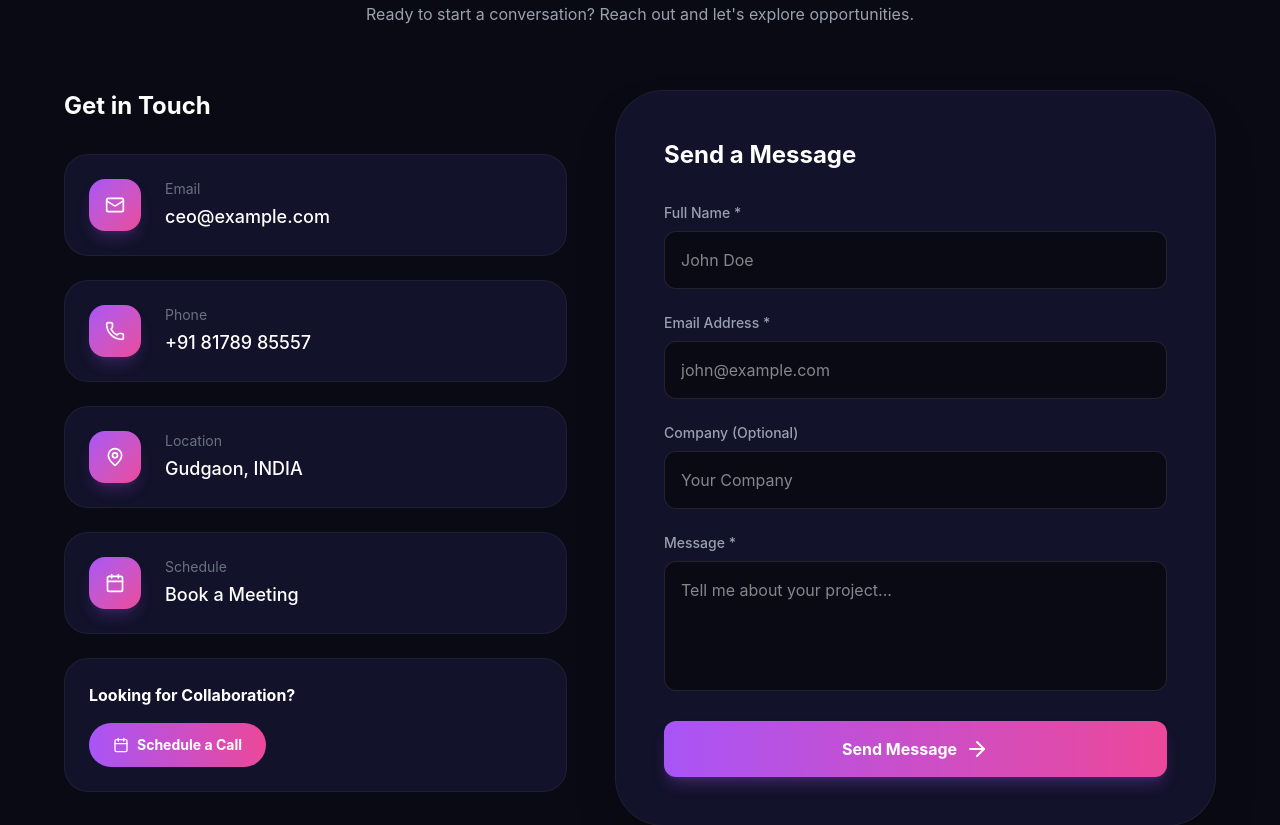
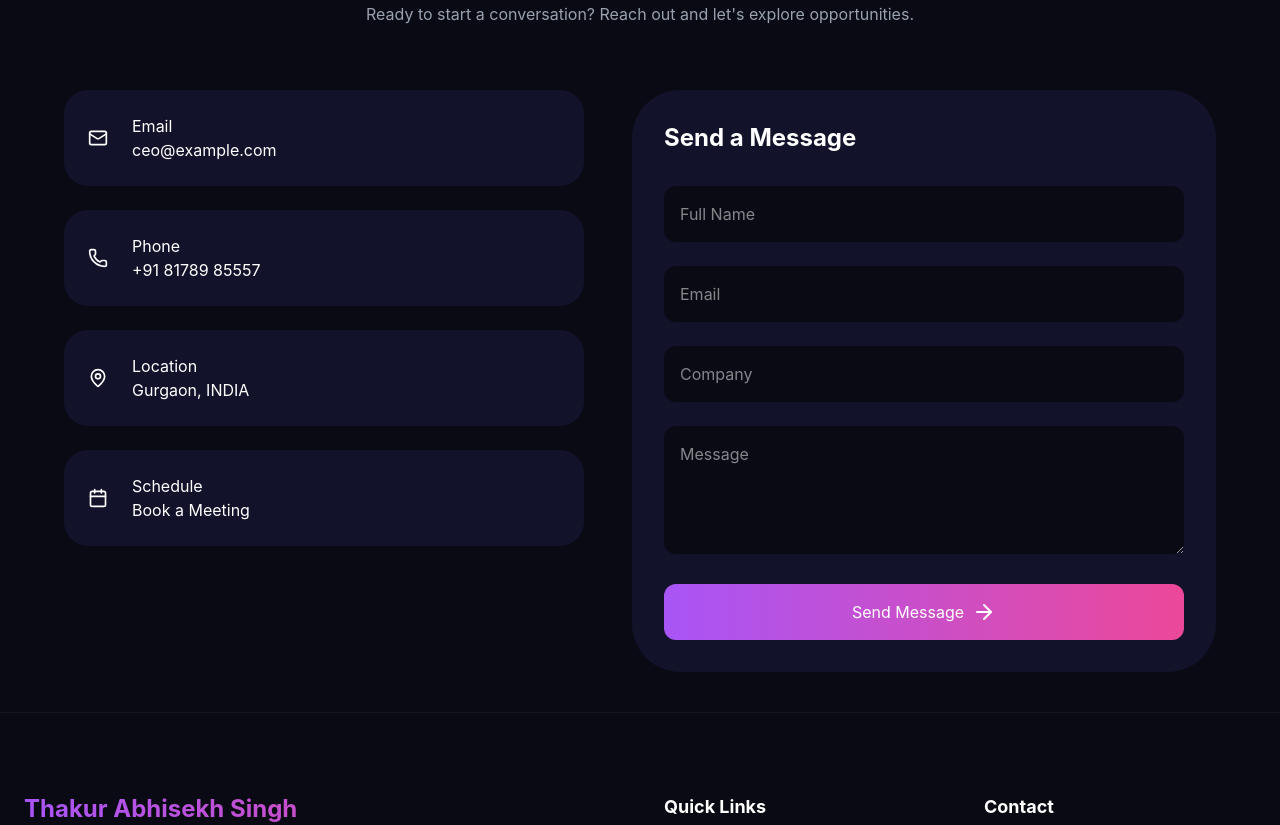
Before and after one commit to Ankushchaurasia/CeoPortfolio, a React (Vite) app in the folder 3d_portfolio/: page / in a window 1280 px wide. Shown: the part 4820-5645 px from the top of the page. Built offline with nearby package versions, Linux system fonts and the light colour scheme.

Commit message:
Updated Contact component and gitignore

```diff
--- a/3d_portfolio/src/components/Contact.jsx
+++ b/3d_portfolio/src/components/Contact.jsx
@@ -1,85 +1,340 @@
 
-import React from 'react';
+
+import React, { useState } from 'react';
 import { motion } from 'framer-motion';
 import { Mail, Phone, MapPin, Calendar, ArrowRight } from 'lucide-react';
 import { Link as ScrollLink } from 'react-scroll';
 
-const fadeInUp = { hidden: { opacity: 0, y: 60 }, visible: { opacity: 1, y: 0, transition: { duration: 0.6, ease: "easeOut" } } };
+const fadeInUp = {
+  hidden: { opacity: 0, y: 60 },
+  visible: {
+    opacity: 1,
+    y: 0,
+    transition: { duration: 0.6, ease: "easeOut" }
+  }
+};
 
 const SectionHeader = ({ title, subtitle, badge }) => (
-  <motion.div variants={fadeInUp} initial="hidden" whileInView="visible" viewport={{ once: true }} className="text-center mb-16">
+  <motion.div
+    variants={fadeInUp}
+    initial="hidden"
+    whileInView="visible"
+    viewport={{ once: true }}
+    className="text-center mb-16"
+  >
     <div className="flex justify-center mb-4">
-      <div className="bg-surface p-3 rounded-2xl bg-gradient-to-br from-primary-start/20 to-primary-end/20">{badge}</div>
+      <div className="bg-surface p-3 rounded-2xl bg-gradient-to-br from-primary-start/20 to-primary-end/20">
+        {badge}
+      </div>
     </div>
-    <h2 className="text-4xl md:text-5xl font-bold mb-4 text-gradient">{title}</h2>
-    <p className="text-gray-400 max-w-2xl mx-auto">{subtitle}</p>
+
+    <h2 className="text-4xl md:text-5xl font-bold mb-4 text-gradient">
+      {title}
+    </h2>
+
+    <p className="text-gray-400 max-w-2xl mx-auto">
+      {subtitle}
+    </p>
   </motion.div>
 );
 
 export default function Contact() {
+
+  // state
+  const [formData, setFormData] = useState({
+    name: "",
+    email: "",
+    company: "",
+    message: ""
+  });
+
+  const [loading, setLoading] = useState(false);
+  const [status, setStatus] = useState("");
+
+  // handle input change
+  const handleChange = (e) => {
+    setFormData({
+      ...formData,
+      [e.target.name]: e.target.value
+    });
+  };
+
+  // handle submit
+  const handleSubmit = async (e) => {
+
+    e.preventDefault();
+
+    setLoading(true);
+    setStatus("");
+
+    try {
+
+      const res = await fetch("http://localhost:5000/api/contact", {
+
+        method: "POST",
+
+        headers: {
+          "Content-Type": "application/json"
+        },
+
+        body: JSON.stringify(formData)
+
+      });
+
+      const data = await res.json();
+
+      if (data.success) {
+
+        setStatus("✅ Message sent successfully!");
+
+        setFormData({
+          name: "",
+          email: "",
+          company: "",
+          message: ""
+        });
+
+      } else {
+
+        setStatus("Failed to send message");
+
+      }
+
+    } catch (error) {
+
+      console.error(error);
+      setStatus("Server error");
+
+    }
+
+    setLoading(false);
+  };
+
   return (
     <section id="contact" className="py-10 relative scroll-mt-20">
-      <div className="absolute bottom-0 left-1/2 -translate-x-1/2 w-[80%] h-[50%] bg-primary-end/10 blur-[150px] rounded-full -z-10"></div>
+
       <div className="container mx-auto px-6">
-        <SectionHeader title="Let's Connect" subtitle="Ready to start a conversation? Reach out and let's explore opportunities." badge={<Mail className="text-primary-start" />} />
+
+        <SectionHeader
+          title="Let's Connect"
+          subtitle="Ready to start a conversation? Reach out and let's explore opportunities."
+          badge={<Mail className="text-primary-start" />}
+        />
 
         <div className="flex flex-col lg:flex-row gap-12 max-w-6xl mx-auto">
 
-          <motion.div initial={{ opacity: 0, x: -50 }} whileInView={{ opacity: 1, x: 0 }} viewport={{ once: true }} transition={{ duration: 0.6 }} className="flex-1 space-y-6">
-            <h3 className="text-2xl font-bold mb-8">Get in Touch</h3>
+          {/* LEFT SIDE */}
+          <motion.div
+            initial={{ opacity: 0, x: -50 }}
+            whileInView={{ opacity: 1, x: 0 }}
+            className="flex-1 space-y-6"
+          >
 
             {[
               { icon: <Mail size={20} />, title: "Email", val: "ceo@example.com" },
-              { icon: <Phone size={20} />, title: "Phone", val: "+91 81789 85557 " },
-              { icon: <MapPin size={20} />, title: "Location", val: "Gudgaon, INDIA" },
+              { icon: <Phone size={20} />, title: "Phone", val: "+91 81789 85557" },
+              { icon: <MapPin size={20} />, title: "Location", val: "Gurgaon, INDIA" },
               { icon: <Calendar size={20} />, title: "Schedule", val: "Book a Meeting" }
             ].map((item, idx) => (
-              <div key={idx} className="flex items-center p-6 bg-surface rounded-3xl border border-white/5 hover:border-primary-start/30 transition-colors">
-                <div className="bg-gradient-to-br from-primary-start to-primary-end p-4 rounded-2xl text-white mr-6 shadow-lg shadow-primary-start/20">{item.icon}</div>
+
+              <div key={idx} className="flex items-center p-6 bg-surface rounded-3xl">
+
+                <div className="mr-6">
+                  {item.icon}
+                </div>
+
                 <div>
-                  <p className="text-gray-500 text-sm mb-1">{item.title}</p>
-                  <p className="text-lg font-medium">{item.val}</p>
+                  <p>{item.title}</p>
+                  <p>{item.val}</p>
                 </div>
+
               </div>
+
             ))}
-
-            <div className="bg-surface p-6 rounded-3xl border border-white/5 inline-block w-full hover:border-primary-start/30 transition-colors">
-              <h5 className="font-bold mb-4">Looking for Collaboration?</h5>
-              <ScrollLink to="contact" smooth={true} offset={-70} className="bg-gradient-to-r-theme text-white font-bold py-3 px-6 rounded-full hover:opacity-90 transition-opacity cursor-pointer text-sm flex items-center gap-2 w-fit">
-                <Calendar size={16}/> Schedule a Call
-              </ScrollLink>
-            </div>
 
           </motion.div>
 
-{/* right forms */}
-          <motion.div initial={{ opacity: 0, x: 50 }} whileInView={{ opacity: 1, x: 0 }} viewport={{ once: true }} transition={{ duration: 0.6 }} className="flex-1 bg-surface p-8 md:p-12 rounded-[3rem] border border-white/5 shadow-2xl relative">
-            <div className="absolute inset-0 bg-gradient-to-br from-primary-start/5 to-primary-end/5 rounded-[3rem] -z-10"></div>
-            <h3 className="text-2xl font-bold mb-8">Send a Message</h3>
-            <form className="space-y-6">
-              <div>
-                <label className="block text-sm font-medium text-gray-400 mb-2">Full Name *</label>
-                <input type="text" placeholder="John Doe" className="w-full bg-background border border-white/10 px-4 py-4 rounded-xl focus:outline-none focus:border-primary-start transition-colors" />
-              </div>
-              <div>
-                <label className="block text-sm font-medium text-gray-400 mb-2">Email Address *</label>
-                <input type="email" placeholder="john@example.com" className="w-full bg-background border border-white/10 px-4 py-4 rounded-xl focus:outline-none focus:border-primary-start transition-colors" />
-              </div>
-              <div>
-                <label className="block text-sm font-medium text-gray-400 mb-2">Company (Optional)</label>
-                <input type="text" placeholder="Your Company" className="w-full bg-background border border-white/10 px-4 py-4 rounded-xl focus:outline-none focus:border-primary-start transition-colors" />
-              </div>
-              <div>
-                <label className="block text-sm font-medium text-gray-400 mb-2">Message *</label>
-                <textarea rows="4" placeholder="Tell me about your project..." className="w-full bg-background border border-white/10 px-4 py-4 rounded-xl focus:outline-none focus:border-primary-start transition-colors resize-none"></textarea>
-          </div>
-              <button type="submit" className="w-full bg-gradient-to-r-theme text-white font-bold py-4 px-8 rounded-xl hover:opacity-90 transition-opacity flex items-center justify-center gap-2 shadow-lg shadow-primary-start/25">
-                Send Message <ArrowRight />
+
+          {/* RIGHT SIDE FORM */}
+          <motion.div
+            initial={{ opacity: 0, x: 50 }}
+            whileInView={{ opacity: 1, x: 0 }}
+            className="flex-1 bg-surface p-8 rounded-[3rem]"
+          >
+
+            <h3 className="text-2xl font-bold mb-8">
+              Send a Message
+            </h3>
+
+            <form className="space-y-6" onSubmit={handleSubmit}>
+
+              {/* NAME */}
+              <input
+                type="text"
+                name="name"
+                value={formData.name}
+                onChange={handleChange}
+                placeholder="Full Name"
+                required
+                className="w-full px-4 py-4 rounded-xl bg-background"
+              />
+
+              {/* EMAIL */}
+              <input
+                type="email"
+                name="email"
+                value={formData.email}
+                onChange={handleChange}
+                placeholder="Email"
+                required
+                className="w-full px-4 py-4 rounded-xl bg-background"
+              />
+
+              {/* COMPANY */}
+              <input
+                type="text"
+                name="company"
+                value={formData.company}
+                onChange={handleChange}
+                placeholder="Company"
+                className="w-full px-4 py-4 rounded-xl bg-background"
+              />
+
+              {/* MESSAGE */}
+              <textarea
+                name="message"
+                value={formData.message}
+                onChange={handleChange}
+                placeholder="Message"
+                required
+                rows="4"
+                className="w-full px-4 py-4 rounded-xl bg-background"
+              />
+
+              {/* BUTTON */}
+              <button
+                type="submit"
+                disabled={loading}
+                className="w-full py-4 rounded-xl bg-gradient-to-r-theme flex justify-center items-center gap-2"
+              >
+
+                {loading ? "Sending..." : "Send Message"}
+
+                <ArrowRight />
+
               </button>
+
+              {/* STATUS MESSAGE */}
+              {status && (
+                <p className="text-center mt-2">
+                  {status}
+                </p>
+              )}
+
             </form>
+
           </motion.div>
+
         </div>
       </div>
     </section>
   );
 }
+
+
+
+
+
+
+
+
+
+
+
+
+
+
+// import React from 'react';
+// import { motion } from 'framer-motion';
+// import { Mail, Phone, MapPin, Calendar, ArrowRight } from 'lucide-react';
+// import { Link as ScrollLink } from 'react-scroll';
+
+// const fadeInUp = { hidden: { opacity: 0, y: 60 }, visible: { opacity: 1, y: 0, transition: { duration: 0.6, ease: "easeOut" } } };
+
+// const SectionHeader = ({ title, subtitle, badge }) => (
+//   <motion.div variants={fadeInUp} initial="hidden" whileInView="visible" viewport={{ once: true }} className="text-center mb-16">
+//     <div className="flex justify-center mb-4">
+//       <div className="bg-surface p-3 rounded-2xl bg-gradient-to-br from-primary-start/20 to-primary-end/20">{badge}</div>
+//     </div>
+//     <h2 className="text-4xl md:text-5xl font-bold mb-4 text-gradient">{title}</h2>
+//     <p className="text-gray-400 max-w-2xl mx-auto">{subtitle}</p>
+//   </motion.div>
+// );
+
+// export default function Contact() {
+//   return (
+//     <section id="contact" className="py-10 relative scroll-mt-20">
+//       <div className="absolute bottom-0 left-1/2 -translate-x-1/2 w-[80%] h-[50%] bg-primary-end/10 blur-[150px] rounded-full -z-10"></div>
+//       <div className="container mx-auto px-6">
+//         <SectionHeader title="Let's Connect" subtitle="Ready to start a conversation? Reach out and let's explore opportunities." badge={<Mail className="text-primary-start" />} />
+
+//         <div className="flex flex-col lg:flex-row gap-12 max-w-6xl mx-auto">
+
+//           <motion.div initial={{ opacity: 0, x: -50 }} whileInView={{ opacity: 1, x: 0 }} viewport={{ once: true }} transition={{ duration: 0.6 }} className="flex-1 space-y-6">
+//             <h3 className="text-2xl font-bold mb-8">Get in Touch</h3>
+
+//             {[
+//               { icon: <Mail size={20} />, title: "Email", val: "ceo@example.com" },
+//               { icon: <Phone size={20} />, title: "Phone", val: "+91 81789 85557 " },
+//               { icon: <MapPin size={20} />, title: "Location", val: "Gudgaon, INDIA" },
+//               { icon: <Calendar size={20} />, title: "Schedule", val: "Book a Meeting" }
+//             ].map((item, idx) => (
+//               <div key={idx} className="flex items-center p-6 bg-surface rounded-3xl border border-white/5 hover:border-primary-start/30 transition-colors">
+//                 <div className="bg-gradient-to-br from-primary-start to-primary-end p-4 rounded-2xl text-white mr-6 shadow-lg shadow-primary-start/20">{item.icon}</div>
+//                 <div>
+//                   <p className="text-gray-500 text-sm mb-1">{item.title}</p>
+//                   <p className="text-lg font-medium">{item.val}</p>
+//                 </div>
+//               </div>
+//             ))}
+
+//             <div className="bg-surface p-6 rounded-3xl border border-white/5 inline-block w-full hover:border-primary-start/30 transition-colors">
+//               <h5 className="font-bold mb-4">Looking for Collaboration?</h5>
+//               <ScrollLink to="contact" smooth={true} offset={-70} className="bg-gradient-to-r-theme text-white font-bold py-3 px-6 rounded-full hover:opacity-90 transition-opacity cursor-pointer text-sm flex items-center gap-2 w-fit">
+//                 <Calendar size={16}/> Schedule a Call
+//               </ScrollLink>
+//             </div>
+
+//           </motion.div>
+
+// {/* right forms */}
+//           <motion.div initial={{ opacity: 0, x: 50 }} whileInView={{ opacity: 1, x: 0 }} viewport={{ once: true }} transition={{ duration: 0.6 }} className="flex-1 bg-surface p-8 md:p-12 rounded-[3rem] border border-white/5 shadow-2xl relative">
+//             <div className="absolute inset-0 bg-gradient-to-br from-primary-start/5 to-primary-end/5 rounded-[3rem] -z-10"></div>
+//             <h3 className="text-2xl font-bold mb-8">Send a Message</h3>
+//             <form className="space-y-6">
+//               <div>
+//                 <label className="block text-sm font-medium text-gray-400 mb-2">Full Name *</label>
+//                 <input type="text" placeholder="John Doe" className="w-full bg-background border border-white/10 px-4 py-4 rounded-xl focus:outline-none focus:border-primary-start transition-colors" />
+//               </div>
+//               <div>
+//                 <label className="block text-sm font-medium text-gray-400 mb-2">Email Address *</label>
+//                 <input type="email" placeholder="john@example.com" className="w-full bg-background border border-white/10 px-4 py-4 rounded-xl focus:outline-none focus:border-primary-start transition-colors" />
+//               </div>
+//               <div>
+//                 <label className="block text-sm font-medium text-gray-400 mb-2">Company (Optional)</label>
+//                 <input type="text" placeholder="Your Company" className="w-full bg-background border border-white/10 px-4 py-4 rounded-xl focus:outline-none focus:border-primary-start transition-colors" />
+//               </div>
+//               <div>
+//                 <label className="block text-sm font-medium text-gray-400 mb-2">Message *</label>
+//                 <textarea rows="4" placeholder="Tell me about your project..." className="w-full bg-background border border-white/10 px-4 py-4 rounded-xl focus:outline-none focus:border-primary-start transition-colors resize-none"></textarea>
+//           </div>
+//               <button type="submit" className="w-full bg-gradient-to-r-theme text-white font-bold py-4 px-8 rounded-xl hover:opacity-90 transition-opacity flex items-center justify-center gap-2 shadow-lg shadow-primary-start/25">
+//                 Send Message <ArrowRight />
+//               </button>
+//             </form>
+//           </motion.div>
+//         </div>
+//       </div>
+//     </section>
+//   );
+// }
```
Also changed, not shown: 1 other file (tests, documents, lock files or other folders).
